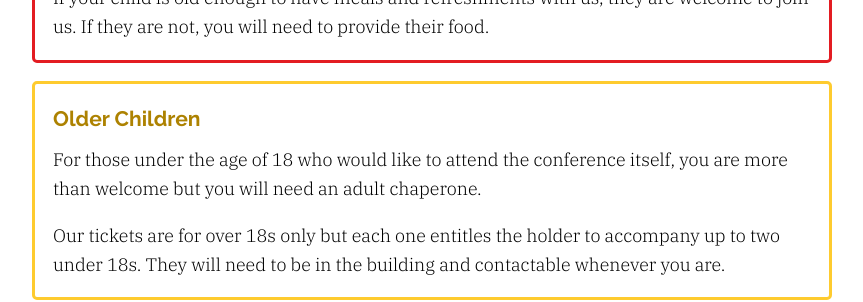
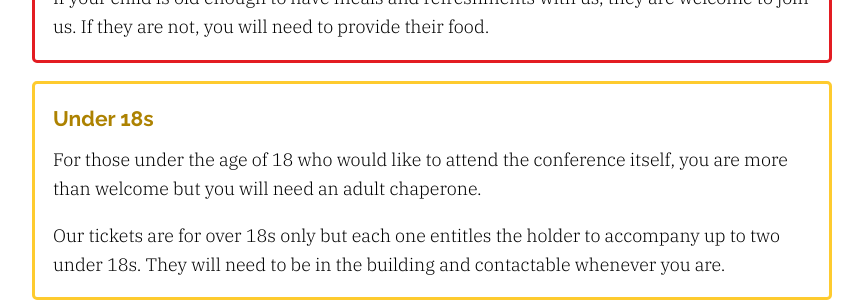
Before and after one commit to gma/2025.pyconuk.org, a Jekyll site: the page built from src/inclusion.md, in a window 1280 px wide and 900 px high, scrolled down 1018 px. Shown: the part 154-456 px from the top of the window, without its empty margins (208-1071 px from the left). Built offline with Jekyll 4.4.1, drawn with Linux system fonts in a browser that asks for light colours.

Commit message:
Change 'Older Children' to 'Under 18s'

```diff
--- a/src/inclusion.md
+++ b/src/inclusion.md
@@ -53,7 +53,7 @@ PyCon UK will be a friendly environment for parents and babies.
 </div>
 
 <div class="box box_yellow">
-  <h3>Older Children</h3>
+  <h3>Under 18s</h3>
   <p>For those under the age of 18 who would like to attend the conference itself, you are more than welcome but you will need an adult chaperone.</p>
   <p>Our tickets are for over 18s only but each one entitles the holder to accompany up to two under 18s. They will need to be in the building and contactable whenever you are.</p>
 
```
